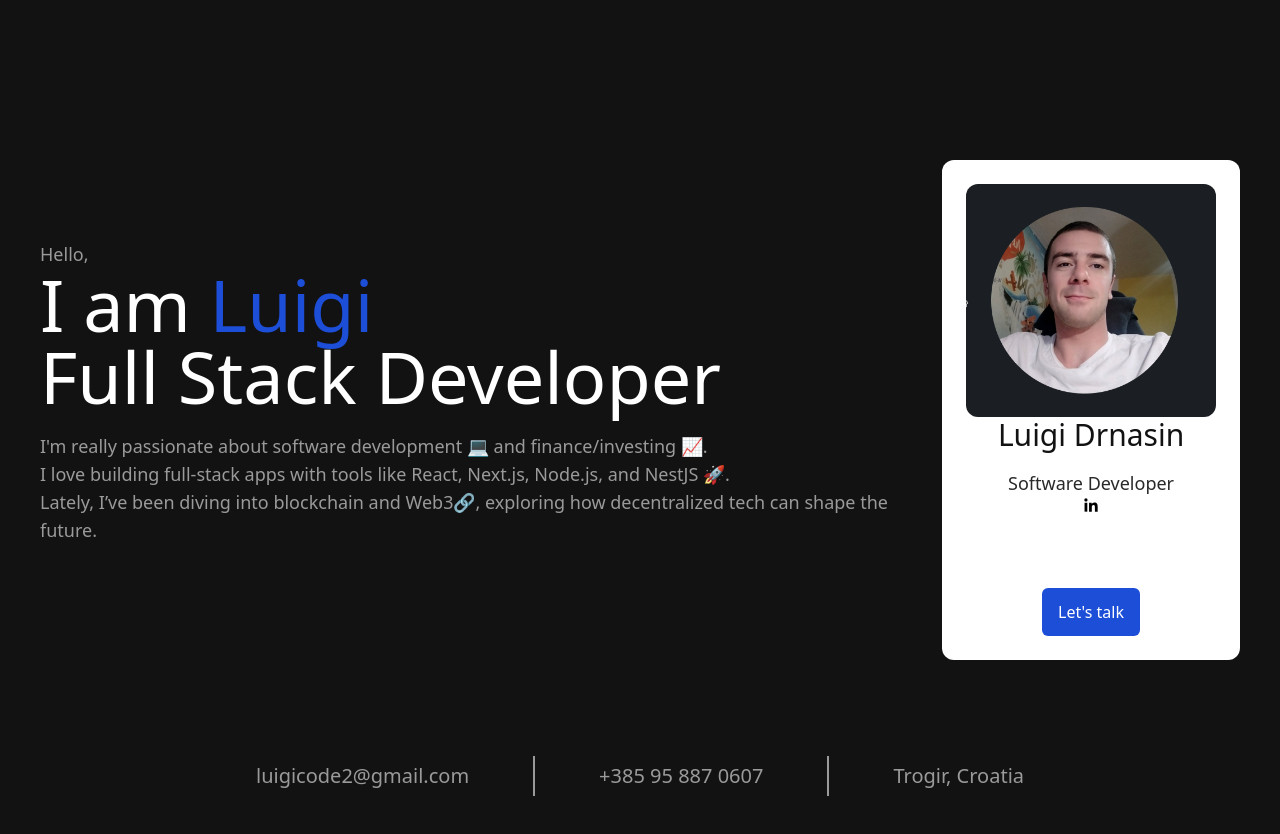
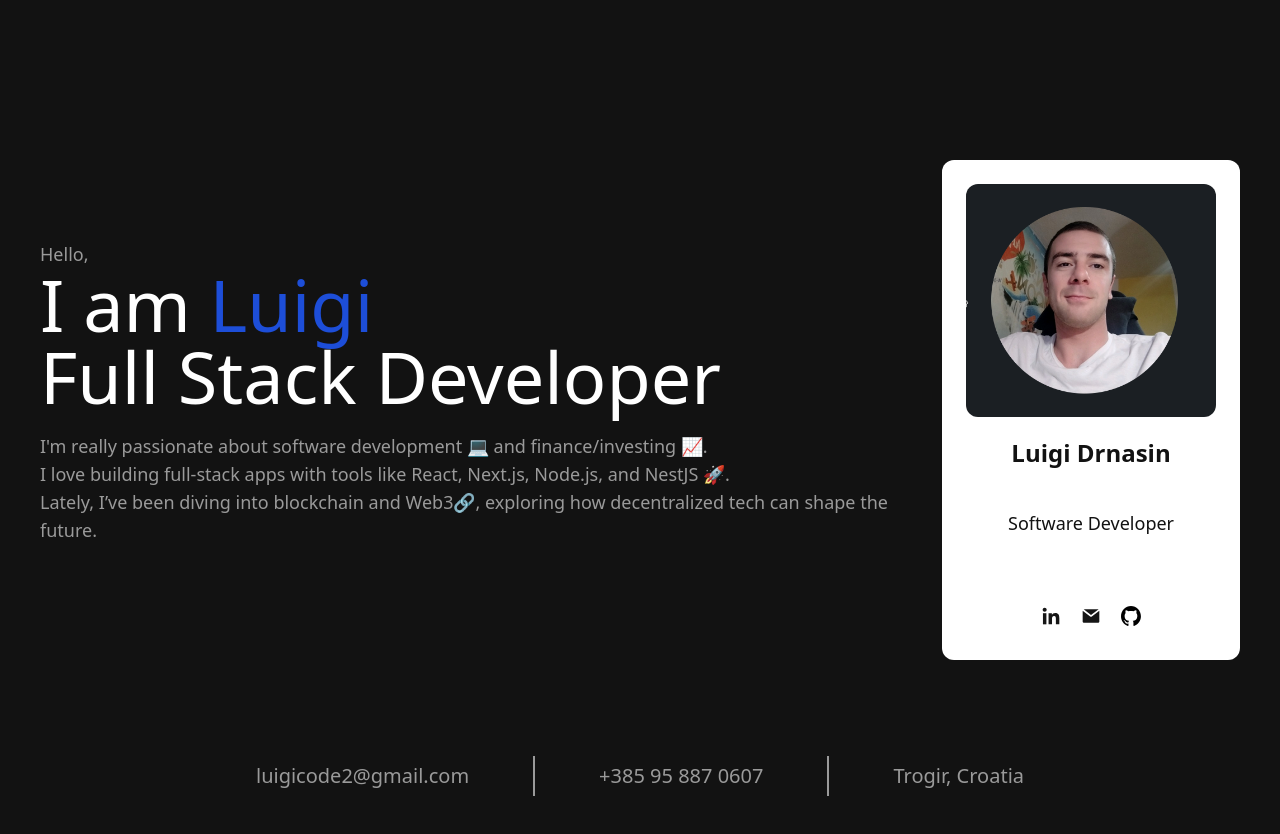
Before and after one commit to Gigi998/portfolio, a Next.js app: page / in a window 1280 px wide. Shown: the top 834 px of the page. Built offline with nearby package versions, Linux system fonts and the light colour scheme.

Commit message:
finish profile card

```diff
--- a/src/app/(components)/Application/Hero/Hero.tsx
+++ b/src/app/(components)/Application/Hero/Hero.tsx
@@ -2,7 +2,7 @@ import React from "react";
 
 const Hero = () => {
   return (
-    <div className='text-primary mt-20'>
+    <div className='mt-20'>
       <div className='flex flex-col'>
         <span className='text-lg text-secondary'>Hello,</span>
         <span className='text-7xl'>
--- /dev/null
+++ b/src/app/(components)/Application/Profile/ProfileCard/ProfileCard.tsx
@@ -0,0 +1,42 @@
+import React from "react";
+import ProfilePicture from "@/assets/images/profile.png";
+import Image from "next/image";
+import LinkedInIcon from "@/assets/icons/logo-linkedin.svg";
+import EmailIcon from "@/assets/icons/logo-mail.svg";
+import GithubIcon from "@/assets/icons/logo-github.svg";
+import ProfileSocialLinks from "../ProfileSocialLinks/ProfileSocialLinks";
+
+const ProfileCard = () => {
+  const socialLinks = [
+    {
+      id: 1,
+      icon: <LinkedInIcon className='w-5' />,
+      href: "https://www.linkedin.com/in/luigi-drnasin-29766223a/",
+    },
+    {
+      id: 2,
+      icon: <EmailIcon className='w-5' />,
+      href: "mailto:luigicode2@gmail.com",
+    },
+    {
+      id: 3,
+      icon: <GithubIcon className='w-5' />,
+      href: "https://github.com/Gigi998",
+    },
+  ];
+
+  return (
+    <div className='bg-primary w-[300px] h-[500px] rounded-xl text-invert p-6 flex flex-col items-center'>
+      <Image
+        src={ProfilePicture}
+        alt='profile'
+        className='rounded-xl overflow-hidden box-border'
+      />
+      <span className='text-2xl mt-5 font-semibold'>Luigi Drnasin</span>
+      <span className='text-lg mt-10 font-thin'>Software Developer</span>
+      <ProfileSocialLinks socialLinks={socialLinks} />
+    </div>
+  );
+};
+
+export default ProfileCard;
--- /dev/null
+++ b/src/app/(components)/Application/Profile/ProfileSocialLinks/ProfileSocialLinks.tsx
@@ -0,0 +1,24 @@
+import React from "react";
+import SocialLink, {
+  Props as SocialLinkType,
+} from "@/app/(components)/Basic/SocialLink/SocialLink";
+
+interface FullSocialLink extends SocialLinkType {
+  id: number;
+}
+
+interface Props {
+  socialLinks: FullSocialLink[];
+}
+
+const ProfileSocialLinks = ({ socialLinks }: Props) => {
+  return (
+    <div className='flex mt-auto'>
+      {socialLinks.map((link) => (
+        <SocialLink icon={link.icon} href={link.href} key={link.id} />
+      ))}
+    </div>
+  );
+};
+
+export default ProfileSocialLinks;
--- a/src/app/(components)/Application/ProfileCard/ProfileCard.tsx
+++ /dev/null
@@ -1,27 +0,0 @@
-import React from "react";
-import Button from "../../Basic/Button/Button";
-import ProfilePicture from "@/assets/images/profile.png";
-import Image from "next/image";
-import LinkedinIcon from "@/assets/icons/logo-linkedin.svg";
-
-const ProfileCard = () => {
-  return (
-    <div className='bg-primary w-[300px] h-[500px] rounded-xl text-invert p-6'>
-      <div className='flex flex-col items-center h-full'>
-        <Image
-          src={ProfilePicture}
-          alt='profile'
-          className='rounded-xl overflow-hidden box-border'
-        />
-        <span className='text-3xl'>Luigi Drnasin</span>
-        <span className='mt-4 text-lg opacity-90'>Software Developer</span>
-        <div>
-          <LinkedinIcon className='w-4 h-4' />
-        </div>
-        <Button className='mt-auto bg-blue-700'>Let's talk</Button>
-      </div>
-    </div>
-  );
-};
-
-export default ProfileCard;
--- /dev/null
+++ b/src/app/(components)/Basic/SocialLink/SocialLink.tsx
@@ -0,0 +1,24 @@
+import React, { ReactNode } from "react";
+import Link from "next/link";
+import { twMerge } from "tailwind-merge";
+
+export interface Props {
+  href: string;
+  icon: ReactNode;
+}
+
+const SocialLink = ({ href, icon }: Props) => {
+  return (
+    <Link href={href} target='_blank' className='flex items-center gap-x-4'>
+      <span
+        className={twMerge(
+          "w-10 h-10 rounded-full fill-[#151515] flex items-center justify-center"
+        )}
+      >
+        {icon}
+      </span>
+    </Link>
+  );
+};
+
+export default SocialLink;
--- a/src/app/globals.css
+++ b/src/app/globals.css
@@ -8,4 +8,5 @@
   --color-secondary: #9a9a9a;
   --color-grey: #555;
   --background: #121212;
+  color:var(--color-primary);
 }
--- a/src/app/page.tsx
+++ b/src/app/page.tsx
@@ -1,6 +1,6 @@
 import Hero from "./(components)/Application/Hero/Hero";
 import ContactInfoContainer from "./(components)/Application/ContactInfo/ContactInfoContainer/ContactInfoContainer";
-import ProfileCard from "./(components)/Application/ProfileCard/ProfileCard";
+import ProfileCard from "./(components)/Application/Profile/ProfileCard/ProfileCard";
 
 export default function Home() {
   return (
```
Also changed, not shown: src/assets/icons/logo-github.svg (added), src/assets/icons/logo-mail.svg (added).
